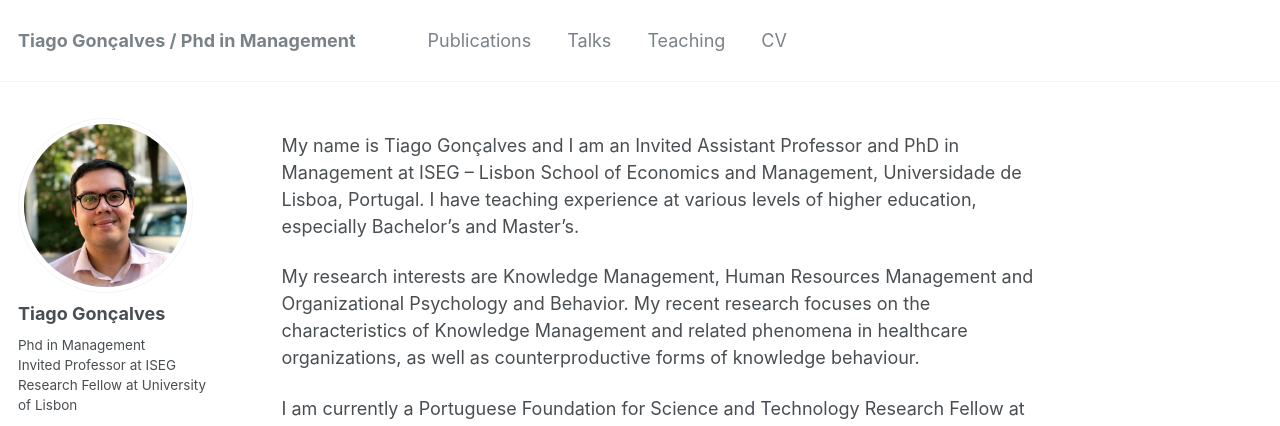
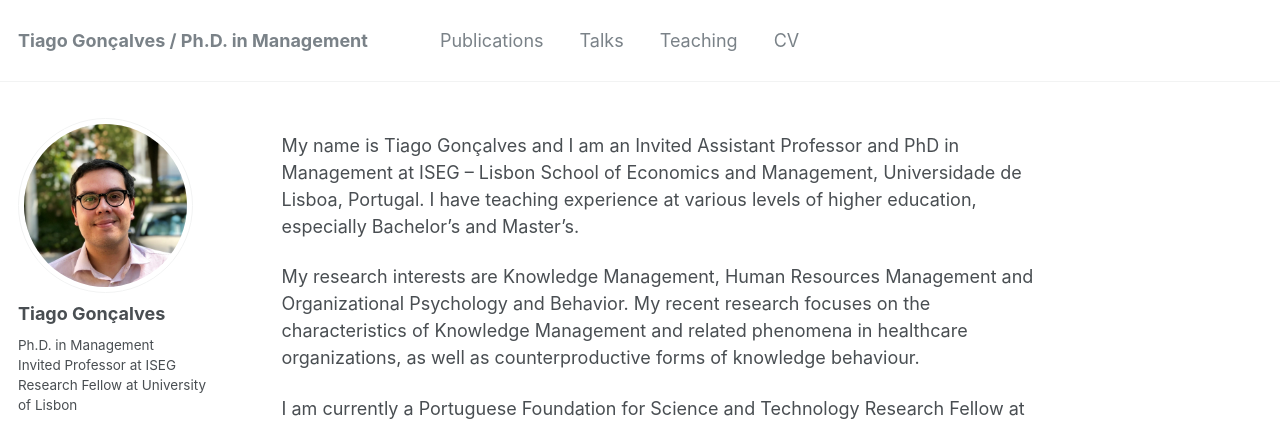
Before and after one commit to joaoc-pires/website-tiago-goncalves.com, a Jekyll site: the page built from _pages/about.md, in a window 1280 px wide. Shown: the top 426 px of the page. Built offline with Jekyll 4.4.1, drawn with Linux system fonts in a browser that asks for light colours; some web fonts are replaced.

Commit message:
Update _config.yml

```diff
--- a/_config.yml
+++ b/_config.yml
@@ -7,10 +7,10 @@
 
 # Site Settings
 locale                   : "en-US"
-title                    : "Tiago Gonçalves / Phd in Management"
+title                    : "Tiago Gonçalves / Ph.D. in Management"
 title_separator          : "-"
 name                     : &name "Tiago Gonçalves"
-description              : &description "Phd in Management and Invited Professor at ISEG"
+description              : &description "Ph.D. in Management and Invited Professor at ISEG"
 url                      : https://tiago-goncalves.com
 baseurl                  : ""
 repository               : "academicpages/academicpages.github.io"
@@ -80,7 +80,7 @@ analytics:
 author:
   name             : "Tiago Gonçalves"
   avatar           : "Tiago.jpg"
-  bio              : "Phd in Management<br>Invited Professor at ISEG<br>Research Fellow at University of Lisbon"
+  bio              : "Ph.D. in Management<br>Invited Professor at ISEG<br>Research Fellow at University of Lisbon"
   location         : "Lisbon, Portugal"
   employer         :
   pubmed           :
```
